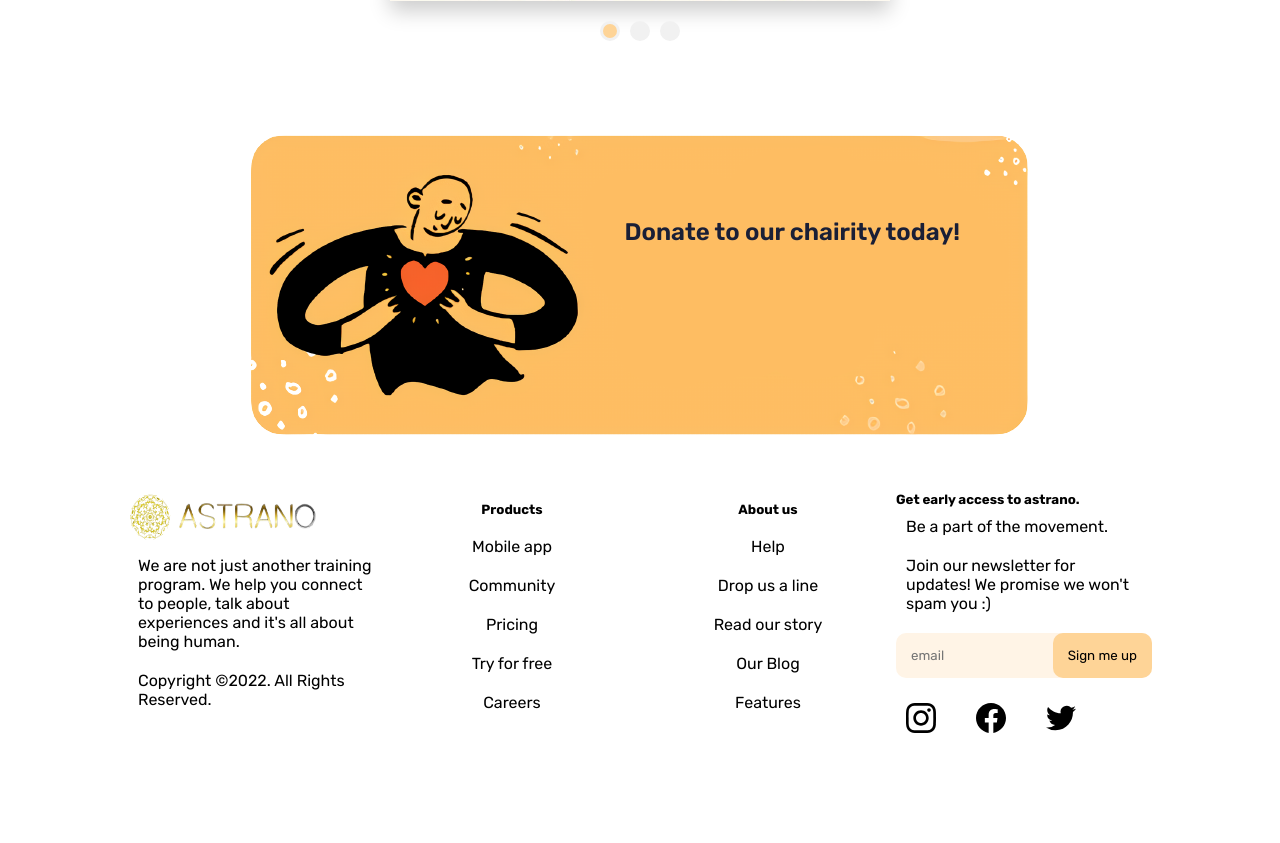
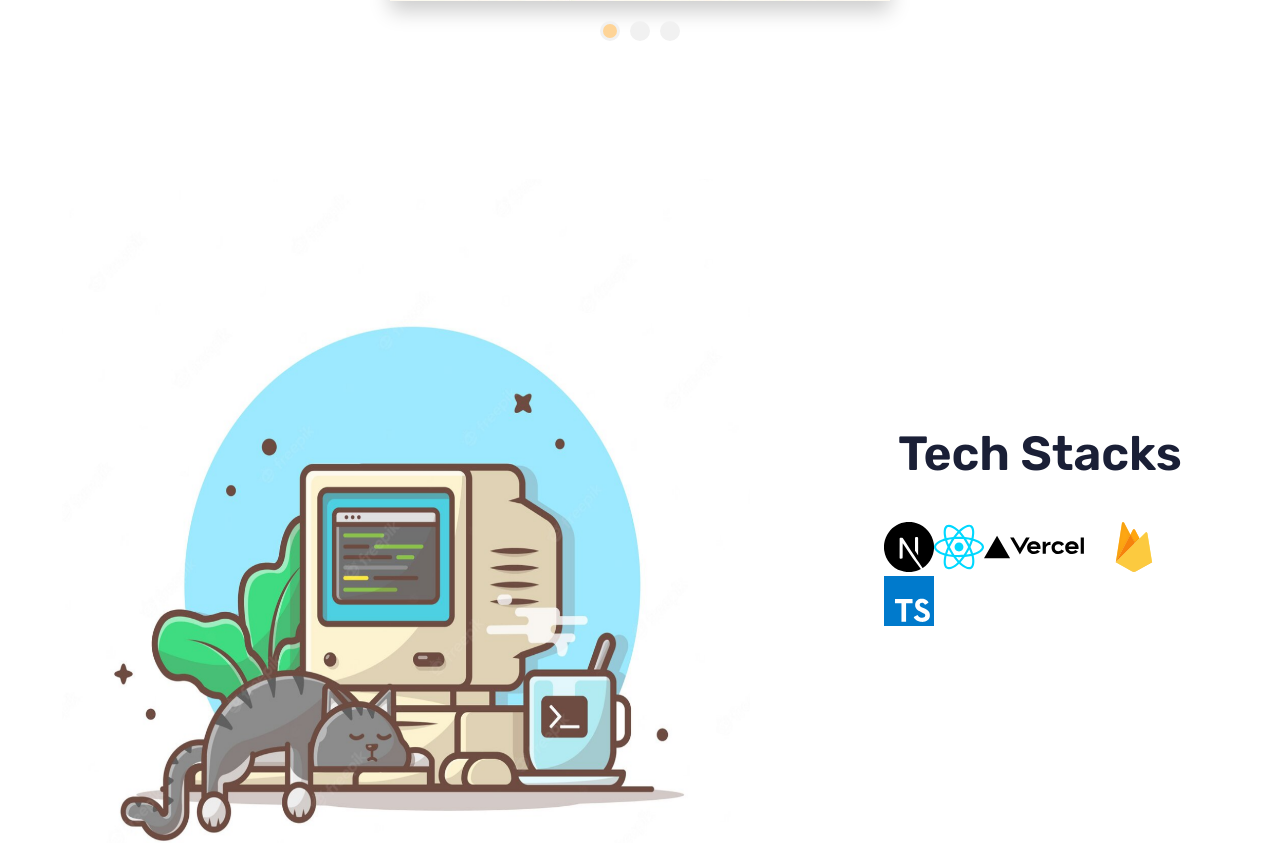
Before and after one commit to adambenaceur/Productivity-App, a Next.js app: page / in a window 1280 px wide. Shown: the part 1520-2363 px from the top of the page. Before the commit the page ends 2317 px from the top, so only its background shows below. Built offline with nearby package versions, Linux system fonts and the light colour scheme.

Commit message:
component changes now displaying on homepage!

```diff
--- a/pages/index.tsx
+++ b/pages/index.tsx
@@ -7,6 +7,7 @@ import Hero from '../components/Hero'
 import Footer from '../components/Footer'
 import Portfolio from '../components/Portfolio'
 import Banner from '../components/Banner'
+import InfoBanner from '../components/InfoBanner'
 
 const Home: NextPage = () => {
   const router = useRouter()
@@ -15,7 +16,7 @@ const Home: NextPage = () => {
 
     <div >
       <Head>
-        <title>Astrano</title>
+        <title>Task Manager</title>
         <meta name="description" content="Generated by create next app" />
         <link rel="icon" href="/favicon.ico" />
         <link href="https://fonts.googleapis.com/css2?family=Merriweather:wght@300;400&family=Roboto+Mono:wght@100;200;300;400;500;600;700&family=Roboto:wght@300;400;500;700;900&family=Rubik:wght@300;400;500;600;700;800;900&display=swap" rel="stylesheet"></link>
@@ -23,6 +24,7 @@ const Home: NextPage = () => {
       <Header/>
       <Hero/>
       <Portfolio/>
+      <InfoBanner/>
       <Banner/>
       <Footer/>
     </div>
```
